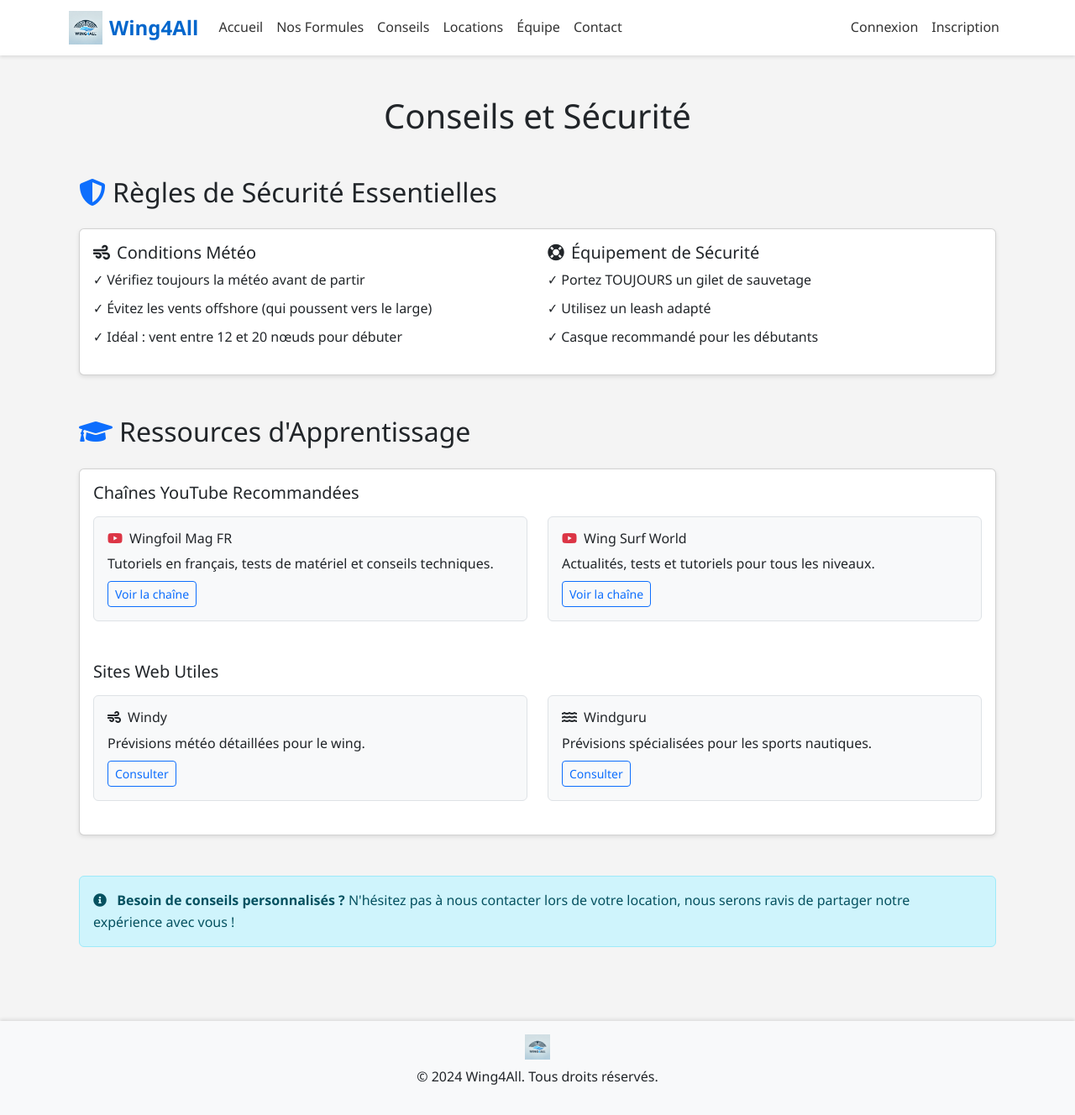
After one commit to hippolyte456/wingfoil_rental, a Flask app: page /conseils in a window 1280 px wide. The commit adds this page. Shown: the whole page at 84% size. Run offline with Flask 3, Linux system fonts and the light colour scheme.

Commit message:
news pages

```diff
--- a/wingfoil_rental/app/app.py
+++ b/wingfoil_rental/app/app.py
@@ -101,5 +101,29 @@ def logout():
     flash('Vous avez été déconnecté', 'info')
     return redirect(url_for('home'))
 
+@app.route('/conseils')
+def conseils():
+    return render_template('conseils.html')
+
+@app.route('/contact', methods=['GET', 'POST'])
+def contact():
+    if request.method == 'POST':
+        # Logique pour traiter le formulaire de contact
+        name = request.form.get('name')
+        email = request.form.get('email')
+        message = request.form.get('message')
+        # Vous pouvez ajouter ici la logique pour envoyer un email ou enregistrer le message
+        flash('Votre message a été envoyé avec succès!', 'success')
+        return redirect(url_for('contact'))
+    return render_template('contact.html')
+
+@app.route('/equipe')
+def equipe():
+    return render_template('equipe.html')
+
+@app.route('/formules')
+def formules():
+    return render_template('formules.html')
+
 if __name__ == '__main__':
     app.run(debug=True)
--- a/wingfoil_rental/app/templates/base.html
+++ b/wingfoil_rental/app/templates/base.html
@@ -25,7 +25,19 @@
                         <a class="nav-link" href="{{ url_for('home') }}">Accueil</a>
                     </li>
                     <li class="nav-item">
-                        <a class="nav-link" href="{{ url_for('equipment_list') }}">Équipements</a>
+                        <a class="nav-link" href="{{ url_for('formules') }}">Nos Formules</a>
+                    </li>
+                    <li class="nav-item">
+                        <a class="nav-link" href="{{ url_for('conseils') }}">Conseils</a>
+                    </li>
+                    <li class="nav-item">
+                        <a class="nav-link" href="{{ url_for('equipment_list') }}">Locations</a>
+                    </li>
+                    <li class="nav-item">
+                        <a class="nav-link" href="{{ url_for('equipe') }}">Équipe</a>
+                    </li>
+                    <li class="nav-item">
+                        <a class="nav-link" href="{{ url_for('contact') }}">Contact</a>
                     </li>
                     {% if current_user.is_authenticated %}
                     <li class="nav-item">
@@ -54,9 +66,6 @@
         </div>
     </nav>
 
-    <!-- Hero Section -->
-    {% include 'partials/hero.html' %}
-
     <main class="container mt-4">
         {% with messages = get_flashed_messages(with_categories=true) %}
             {% if messages %}
--- /dev/null
+++ b/wingfoil_rental/app/templates/conseils.html
@@ -0,0 +1,104 @@
+{% extends "base.html" %}
+
+{% block title %}Conseils et Sécurité{% endblock %}
+
+{% block content %}
+<div class="container py-4">
+    <h1 class="text-center mb-5">Conseils et Sécurité</h1>
+
+    <!-- Section Sécurité -->
+    <div class="row mb-5">
+        <div class="col-md-12">
+            <h2 class="mb-4"><i class="fas fa-shield-alt text-primary me-2"></i>Règles de Sécurité Essentielles</h2>
+            <div class="card">
+                <div class="card-body">
+                    <div class="row">
+                        <div class="col-md-6">
+                            <h5><i class="fas fa-wind me-2"></i>Conditions Météo</h5>
+                            <ul class="list-unstyled">
+                                <li class="mb-2">✓ Vérifiez toujours la météo avant de partir</li>
+                                <li class="mb-2">✓ Évitez les vents offshore (qui poussent vers le large)</li>
+                                <li class="mb-2">✓ Idéal : vent entre 12 et 20 nœuds pour débuter</li>
+                            </ul>
+                        </div>
+                        <div class="col-md-6">
+                            <h5><i class="fas fa-life-ring me-2"></i>Équipement de Sécurité</h5>
+                            <ul class="list-unstyled">
+                                <li class="mb-2">✓ Portez TOUJOURS un gilet de sauvetage</li>
+                                <li class="mb-2">✓ Utilisez un leash adapté</li>
+                                <li class="mb-2">✓ Casque recommandé pour les débutants</li>
+                            </ul>
+                        </div>
+                    </div>
+                </div>
+            </div>
+        </div>
+    </div>
+
+    <!-- Section Ressources -->
+    <div class="row mb-5">
+        <div class="col-md-12">
+            <h2 class="mb-4"><i class="fas fa-graduation-cap text-primary me-2"></i>Ressources d'Apprentissage</h2>
+            <div class="card">
+                <div class="card-body">
+                    <h5 class="mb-3">Chaînes YouTube Recommandées</h5>
+                    <div class="row">
+                        <div class="col-md-6 mb-4">
+                            <div class="resource-card p-3 border rounded">
+                                <h6><i class="fab fa-youtube text-danger me-2"></i>Wingfoil Mag FR</h6>
+                                <p class="mb-2">Tutoriels en français, tests de matériel et conseils techniques.</p>
+                                <a href="https://www.youtube.com/@WingfoilMagFR" target="_blank" class="btn btn-sm btn-outline-primary">Voir la chaîne</a>
+                            </div>
+                        </div>
+                        <div class="col-md-6 mb-4">
+                            <div class="resource-card p-3 border rounded">
+                                <h6><i class="fab fa-youtube text-danger me-2"></i>Wing Surf World</h6>
+                                <p class="mb-2">Actualités, tests et tutoriels pour tous les niveaux.</p>
+                                <a href="https://www.youtube.com/@WingSurfWorld" target="_blank" class="btn btn-sm btn-outline-primary">Voir la chaîne</a>
+                            </div>
+                        </div>
+                    </div>
+
+                    <h5 class="mb-3 mt-4">Sites Web Utiles</h5>
+                    <div class="row">
+                        <div class="col-md-6 mb-4">
+                            <div class="resource-card p-3 border rounded">
+                                <h6><i class="fas fa-wind me-2"></i>Windy</h6>
+                                <p class="mb-2">Prévisions météo détaillées pour le wing.</p>
+                                <a href="https://www.windy.com" target="_blank" class="btn btn-sm btn-outline-primary">Consulter</a>
+                            </div>
+                        </div>
+                        <div class="col-md-6 mb-4">
+                            <div class="resource-card p-3 border rounded">
+                                <h6><i class="fas fa-water me-2"></i>Windguru</h6>
+                                <p class="mb-2">Prévisions spécialisées pour les sports nautiques.</p>
+                                <a href="https://www.windguru.cz" target="_blank" class="btn btn-sm btn-outline-primary">Consulter</a>
+                            </div>
+                        </div>
+                    </div>
+                </div>
+            </div>
+        </div>
+    </div>
+
+    <!-- Section Contact -->
+    <div class="row">
+        <div class="col-md-12">
+            <div class="alert alert-info">
+                <i class="fas fa-info-circle me-2"></i>
+                <strong>Besoin de conseils personnalisés ?</strong> N'hésitez pas à nous contacter lors de votre location, nous serons ravis de partager notre expérience avec vous !
+            </div>
+        </div>
+    </div>
+</div>
+
+<style>
+.resource-card {
+    transition: transform 0.2s;
+    background-color: #f8f9fa;
+}
+.resource-card:hover {
+    transform: translateY(-5px);
+}
+</style>
+{% endblock %}
--- a/wingfoil_rental/app/templates/home.html
+++ b/wingfoil_rental/app/templates/home.html
@@ -3,6 +3,9 @@
 {% block title %}Accueil{% endblock %}
 
 {% block content %}
+<!-- Hero Section -->
+{% include 'partials/hero.html' %}
+
 <div class="container">
     <div class="row justify-content-center">
         <div class="col-md-8 text-center">
```
Also changed, not shown: wingfoil_rental/app/templates/contact.html (added, +20 -0 lines), wingfoil_rental/app/templates/equipe.html (added, +16 -0 lines), wingfoil_rental/app/templates/formules.html (added, +38 -0 lines).
